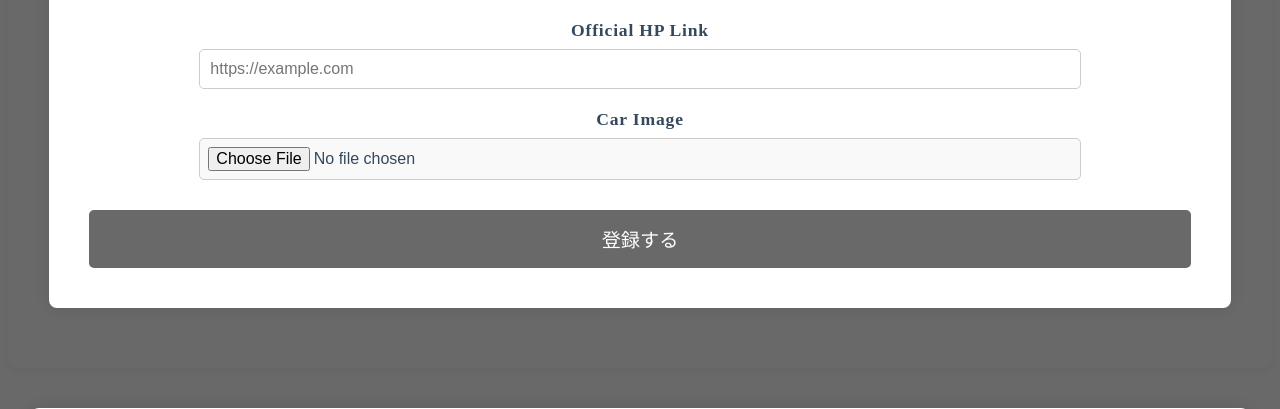
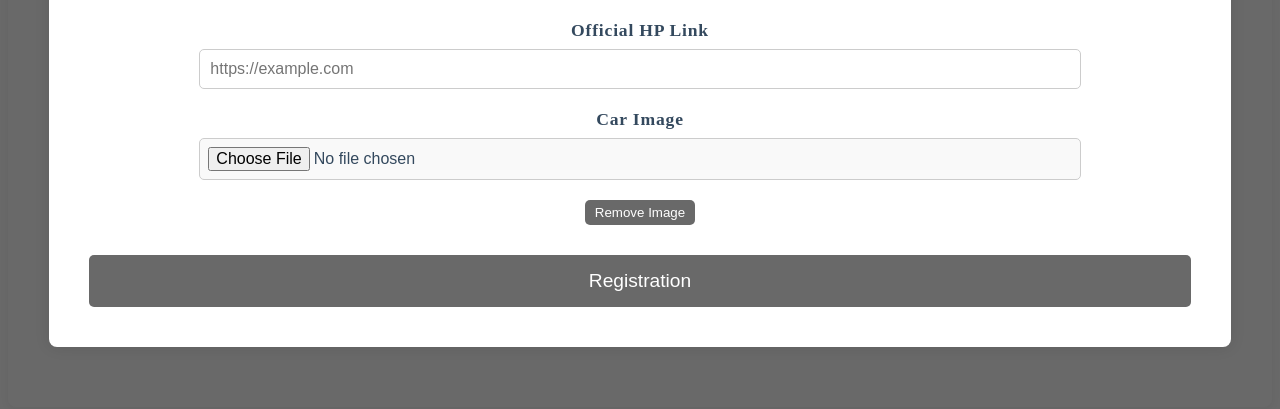
Before and after one commit to Yuto-design/car-site, a PHP site: page / in a window 1280 px wide. Shown: the part 2364-2773 px from the top of the page. Run offline with PHP 8.4, Linux system fonts and the light colour scheme; data that the repository does not hold is empty.

Commit message:
15 Commit

```diff
--- a/public/index.php
+++ b/public/index.php
@@ -187,10 +187,10 @@
                             onchange="previewImage(event)"
                         />
                         <br>
-                        <img id="imagePreview" style="display: none;" />
-                        <button type="button" id="removeImageButton" style="display: none;" onclick="removeImage()">画像を削除</button>
+                        <img id="imagePreview"/>
+                        <button type="button" id="removeImageButton" onclick="removeImage()">Remove Image</button>
 
-                        <button type="submit" class="input-submit-button">登録する</button>
+                        <button type="submit" class="input-submit-button">Registration</button>
                     </div>
                 </form>
             </div>
@@ -284,13 +284,13 @@
                                 <div class="card-buttons">
                                     <form method="get" action="update_car.php">
                                         <input type="hidden" name="car_id" value="<?php echo htmlspecialchars($car['id']); ?>">
-                                        <button type="submit" class="edit-button">編集</button>
+                                        <button type="submit" class="edit-button">Edit</button>
                                     </form>
 
                                     <form method="post" onsubmit="return confirm('本当に削除しますか？');">
                                         <input type="hidden" name="action_type" value="delete">
                                         <input type="hidden" name="car_id" value="<?php echo htmlspecialchars($car['id']); ?>">
-                                        <button type="submit" class="delete-button">削除</button>
+                                        <button type="submit" class="delete-button">Remove</button>
                                     </form>
                                 </div>
                             </div>
```
Also changed, not shown: public/update_car.php (+6 -36 lines), public/uploads/car_68627854c15c81.00288673.jpg (added), public/uploads/car_6862791d64de30.85973043.jpg (added), public/uploads/car_68627ab1dd9be8.42844492.jpg (added), public/uploads/defender110X-DYNAMICHSE.jpg (added), public/uploads/nx350hFSPOT.jpg (added).
